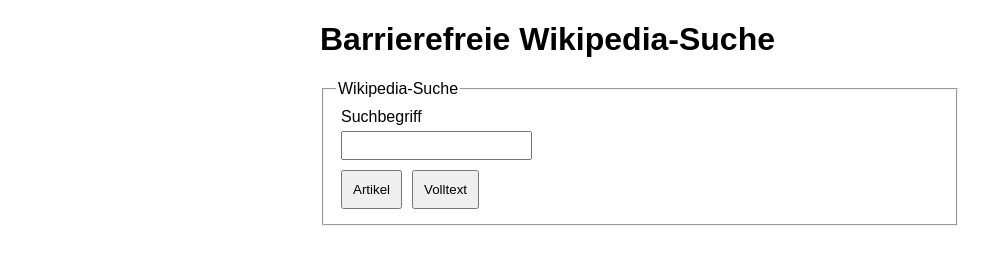
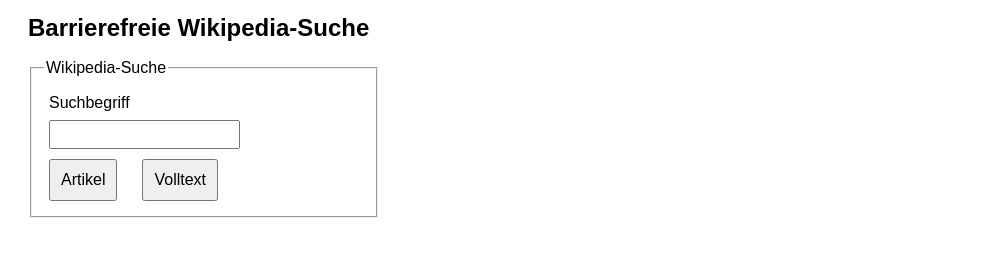
Before and after one commit to Lufix/WCAGwiki, a plain HTML site: page index.html in a window 1280 px wide. Shown: the whole page, without its empty margins (0-992 px from the left). Drawn offline with Linux system fonts and the light colour scheme.

Commit message:
css + fixes

```diff
--- a/stylesheet.css
+++ b/stylesheet.css
@@ -2,14 +2,25 @@
 body {
 	font-size: 1em;
 	font-family: sans-serif;
-	color: #FFFFFF
+	color: #000000;
 	line-height: 1.5em;
 }
 
+
 #content {
 	width: 640px;
-	margin: auto;
+	margin-left: 20px;
+}
 
+
+h1 {
+	font-size: 1.5em;
+
+}
+
+
+fieldset {
+	width: 320px;
 
 }
 
@@ -31,4 +42,8 @@ input {
 .button {
 	float: left;
 	padding: 10px;
+	margin-right: 20px;
+	font-family: sans-serif;
+	font-size: 1em;
+	font-color: #000000;
 }
```
